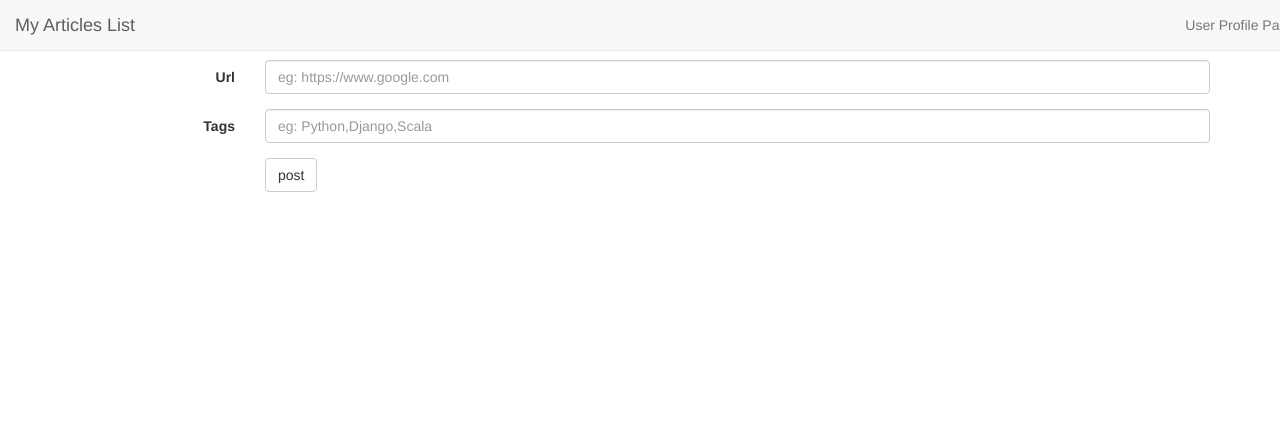
After one commit to PaulCnth/longo, a Django app: template templates/post.html in a window 1280 px wide. The commit adds this page. Shown: the top 447 px of the page. Run offline with Django 3.2, Linux system fonts and the light colour scheme; the template is opened without the code that fills it: values that come from a table or form of the project are taken from there, most other values are stand-ins (such as "Sample title", 1, 10 or a date in 2020); parts of the project's set-up code (start-up, migrations or seed data) failed here and were passed over; some libraries are stand-ins or nearby versions.

```diff
--- a/lbgo/api.py
+++ b/lbgo/api.py
@@ -16,12 +16,13 @@ class Spider():
 
         headers = {'User-Agent': 'Mozilla/5.0 (Windows; U; Windows NT 6.1; en-US; rv:1.9.1.6) Gecko/20091201 Firefox/3.5.6'}
         http = urllib3.PoolManager()
-        req = http.request(url=url, headers=headers)
+        req = http.request(method='get', url=url, headers=headers)
         c = req.data
         s = BS(c)
 
         # title
-        title = ''.join(str(s.html.head.title.string).split())
+        # title = ''.join(str(s.html.head.title.string).split())
+        title = s.html.title.string
 
         # abstract, fetch the longest item
         length = [len(x.getText()) for x in s('p')]
--- a/lbgo/forms.py
+++ b/lbgo/forms.py
@@ -2,8 +2,8 @@ from django import forms
 
 
 class ArticleForm(forms.Form):
-    url = forms.URLField(label='Article Url', required=True)
-    tag = forms.CharField(widget=forms.Textarea(attrs={'rows': 1, 'cols': 50}), max_length=16)
+    url = forms.URLField(label='Article Url', widget=forms.TextInput(attrs={'class': 'form-control', 'placeholder': 'eg: https://www.google.com'}), required=True)
+    tag = forms.CharField(label='Tags', widget=forms.TextInput(attrs={'class': 'form-control', 'placeholder': 'eg: Python,Django,Scala'}), max_length=100)
 
 
 class SearchForm(forms.Form):
--- a/lbgo/models.py
+++ b/lbgo/models.py
@@ -15,6 +15,9 @@ class Article(models.Model):
     context = models.TextField(max_length=300)
     is_active = models.BooleanField(default=True)
 
+    def __unicode__(self):
+        return self.title
+
 
 class HashTag(models.Model):
     """
--- a/longo/settings.py
+++ b/longo/settings.py
@@ -23,7 +23,7 @@ BASE_DIR = os.path.dirname(os.path.dirname(os.path.abspath(__file__)))
 SECRET_KEY = '@^fn9)o*z-7v$*5934u5ivtgrodek(==*&7+mzc6+$*_+0qc(m'
 
 # SECURITY WARNING: don't run with debug turned on in production!
-DEBUG = True
+DEBUG = False
 
 ALLOWED_HOSTS = []
 
--- a/longo/urls.py
+++ b/longo/urls.py
@@ -16,10 +16,9 @@ Including another URLconf
 from django.conf.urls import url
 from django.contrib import admin
 from lbgo.views import Index, AddArticle, HashTagCloud
-admin.autodiscover()
 
 urlpatterns = [
     url(r'^admin/', admin.site.urls),
-    url(r'^$', Index.as_view(), name='Main'),  # main page diplay title + url ,order by pub_date descendent
+    url(r'^index/$', Index.as_view(), name='Main'),  # main page diplay title + url ,order by pub_date descendent
     url(r'^post/', AddArticle.as_view(), name='Commit'), # commit new article
 ]
--- /dev/null
+++ b/templates/post.html
@@ -0,0 +1,49 @@
+{% extends "base.html" %}
+{% block content %}
+    <div class="row clearfix">
+        <br>
+        <br>
+        <br>
+        <div class="col-md-12 column">
+            <form class="form-horizontal" role="form" method="post" action="/post/">{% csrf_token %}
+              <div class="form-group">
+                <label for="id_url" class="col-sm-2 control-label">Url</label>
+                <div class="col-sm-10">
+                    {{ form.url.errors }}
+                    {{ form.url }}
+                </div>
+              </div>
+              <div class="form-group">
+                <label for="id_tag" class="col-sm-2 control-label">Tags</label>
+                <div class="col-sm-10">
+                    {{ form.tag.errors }}
+                    {{ form.tag }}
+                </div>
+              </div>
+              <!--<div class="form-group">
+                <div class="col-sm-offset-2 col-sm-10">
+                  <div class="checkbox">
+                    <label>
+                      <input type="checkbox">is_active
+                    </label>
+                  </div>
+                </div>
+              </div>-->
+              <div class="form-group">
+                <div class="col-sm-offset-2 col-sm-10">
+                  <button type="submit" class="btn btn-default">post</button>
+                </div>
+              </div>
+            </form>
+        </div>
+        <!--<h3>&nbsp;</h3>
+        <div class="col-md-12 column">
+            {% for article in params %}
+            <div class="well">
+                <h3 class="text-info">{{ article.title }}</h3>
+                <a href="{{ article.url }}">{{ article.url }}</a>
+            </div>
+            {% endfor %}
+        </div>-->
+    </div>
+{% endblock %}
--- a/templates/profile.html
+++ b/templates/profile.html
@@ -23,8 +23,8 @@
         <div class="col-md-12 column">
             {% for article in articles %}
             <div class="well">
-                <span>{{ article.title }}</span>
-                <a>{{ article.url }}</a>
+                <h3 class="text-info">{{ article.title }}</h3>
+                <a href="{{ article.url }}">{{ article.url }}</a>
             </div>
             {% endfor %}
         </div>
```
Also changed, not shown: lbgo/views.py (+22 -2 lines), templates/main.html (added, +16 -0 lines), db.sqlite3 (added), lbgo/migrations/0001_initial.py (added), 7 other files.
